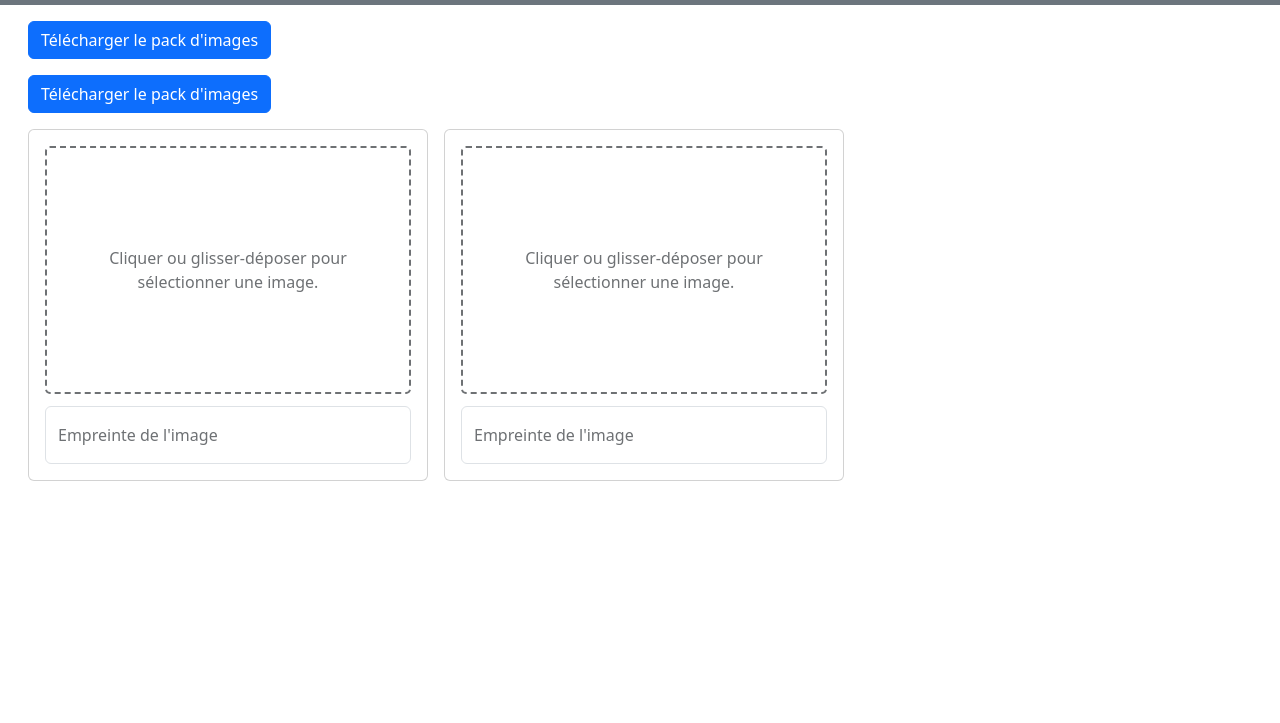
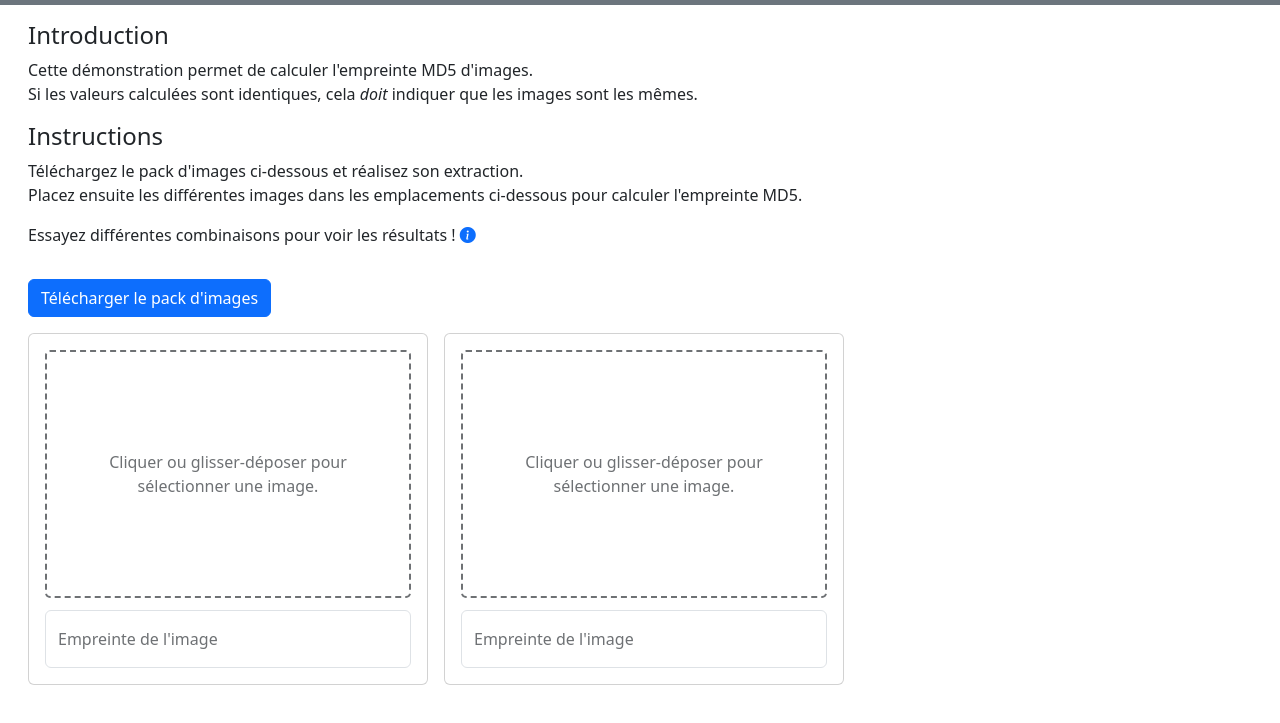
Before and after one commit to cp-miv/cp-miv.github.io, a plain HTML site: page ich/0183/2023-s2/md5-image/index.html in a window 1280 px wide. Shown: the part 45-768 px from the top of the page. Drawn offline with nearby package versions, Linux system fonts and the light colour scheme.

Commit message:
Implement instructions

```diff
--- a/ich/0183/2023-s2/md5-image/assets/js/app.js
+++ b/ich/0183/2023-s2/md5-image/assets/js/app.js
@@ -1,6 +1,7 @@
 document.addEventListener('DOMContentLoaded', e => {
 
-
+    [...document.querySelectorAll('[data-bs-toggle="popover"]')].forEach(e => new bootstrap.Popover(e, { 'html': true }));
+    [...document.querySelectorAll('[data-bs-toggle="tooltip"]')].forEach(e => new bootstrap.Tooltip(e));
 
     document.querySelectorAll('input.depends-background').forEach(e => {
         e.addEventListener('input', ev => {
--- a/ich/0183/2023-s2/md5-image/index.html
+++ b/ich/0183/2023-s2/md5-image/index.html
@@ -18,8 +18,23 @@
     </nav>
 
     <div class="container-fluid m-3 d-flex flex-column gap-3">
-        <div class="d-flex">
-            <a class="btn btn-primary" href="assets/files/image-pack-1.zip" download>Télécharger le pack d'images</a>
+        <div>
+            <h4>Introduction</h4>
+            <p>
+                Cette démonstration permet de calculer l'empreinte MD5 d'images.
+                <br>
+                Si les valeurs calculées sont identiques, cela <i>doit</i> indiquer que les images sont les mêmes.
+            </p>
+
+            <h4>Instructions</h4>
+            <p>
+                Téléchargez le pack d'images ci-dessous et réalisez son extraction.
+                <br>
+                Placez ensuite les différentes images dans les emplacements ci-dessous pour calculer l'empreinte MD5.
+            </p>
+            <p>Essayez différentes combinaisons pour voir les résultats ! <a href="#" data-bs-toggle="tooltip" data-bs-title="Quels véhicules sont assurément accidentés ?"><i class="bi bi-info-circle-fill"></i></a></p>
+
+            <p></p>
         </div>
 
         <div class="d-flex">
@@ -65,6 +80,8 @@
         </div>
     </div>
 
+    <script src="https://cdn.jsdelivr.net/npm/@popperjs/core@2.11.8/dist/umd/popper.min.js" integrity="sha384-I7E8VVD/ismYTF4hNIPjVp/Zjvgyol6VFvRkX/vR+Vc4jQkC+hVqc2pM8ODewa9r" crossorigin="anonymous"></script>
+    <script src="https://cdn.jsdelivr.net/npm/bootstrap@5.3.3/dist/js/bootstrap.min.js" integrity="sha384-0pUGZvbkm6XF6gxjEnlmuGrJXVbNuzT9qBBavbLwCsOGabYfZo0T0to5eqruptLy" crossorigin="anonymous"></script>
     <script src="https://cdnjs.cloudflare.com/ajax/libs/crypto-js/4.2.0/crypto-js.min.js" integrity="sha512-a+SUDuwNzXDvz4XrIcXHuCf089/iJAoN4lmrXJg18XnduKK6YlDHNRalv4yd1N40OKI80tFidF+rqTFKGPoWFQ==" crossorigin="anonymous" referrerpolicy="no-referrer"></script>
     <script src="assets/js/app.js"></script>
 </body>
```
